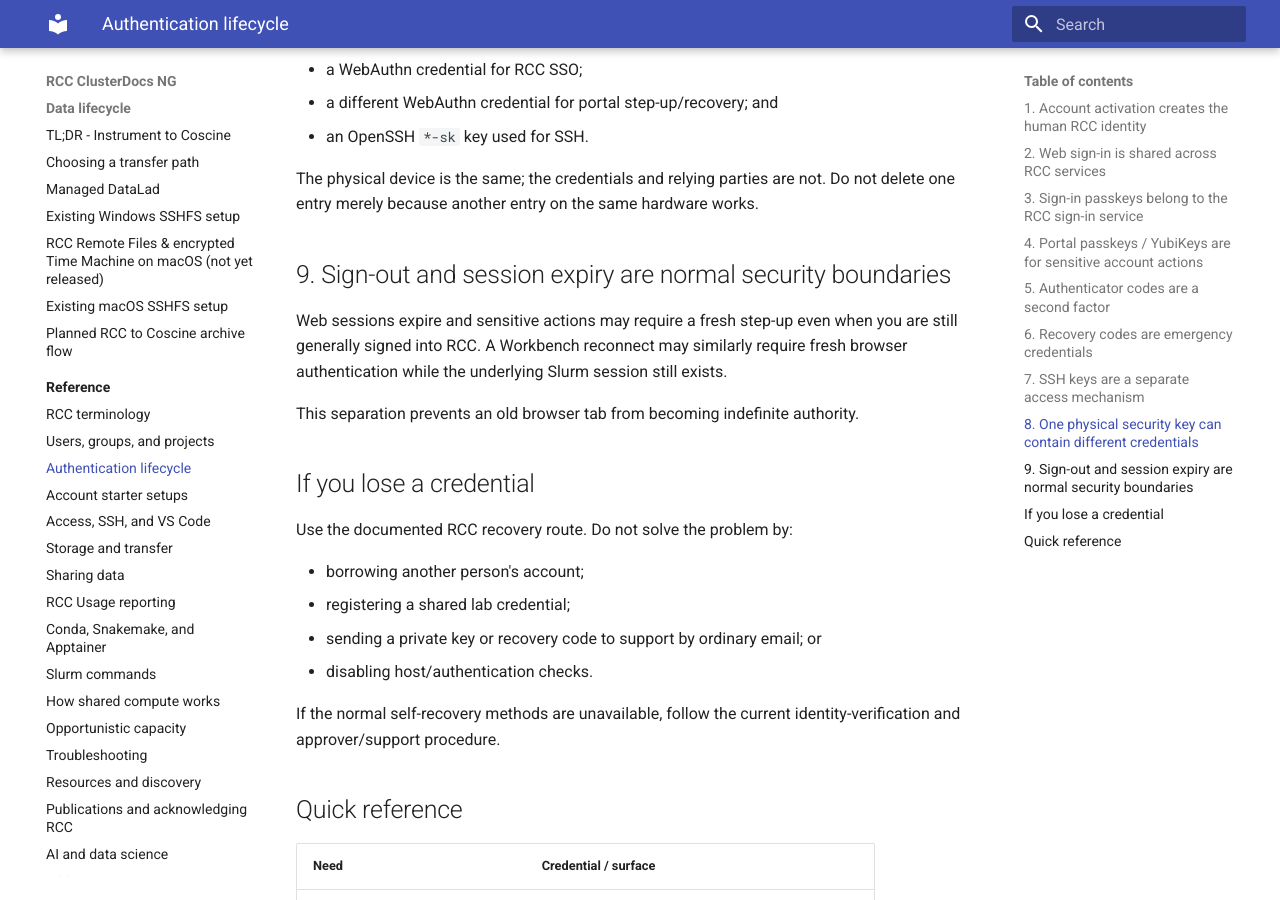
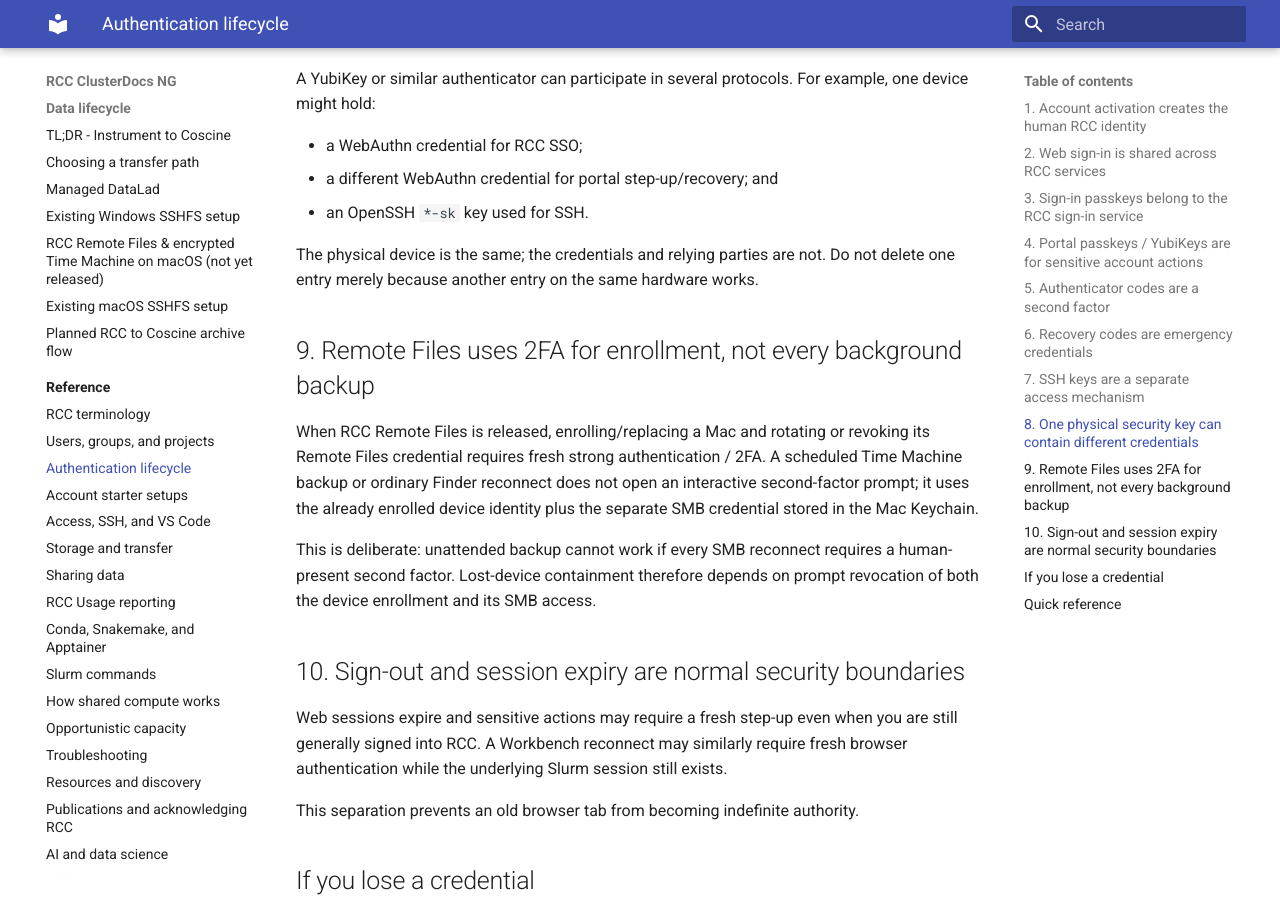
Before and after one commit to IKIM-Essen/ClusterDocs, an MkDocs documentation site: the page built from docs/reference/authentication-lifecycle.md, in a window 1280 px wide and 900 px high, scrolled down 2841 px. Built offline with MkDocs 1.6.1 and Material for MkDocs 9.7.7, drawn with Linux system fonts in a browser that asks for light colours; some of the changed text lies outside the part shown.

Commit message:
docs: explain Remote Files 2FA lifecycle

````diff
--- a/docs/reference/authentication-lifecycle.md
+++ b/docs/reference/authentication-lifecycle.md
@@ -16,7 +16,11 @@ RCC account
    |      -> portal passkey or YubiKey, authenticator code, recovery codes
    |
    +--> SSH / SFTP
-          -> SSH public key registered to your RCC account
+   |      -> SSH public key registered to your RCC account
+   |
+   +--> Remote Files device enrollment
+          -> fresh strong authentication / 2FA for enrollment and security changes
+          -> enrolled device identity + separate SMB credential for unattended reconnects
 ```
 
 Never share any of these credentials with another person. Project access is
@@ -124,7 +128,19 @@ example, one device might hold:
 The physical device is the same; the credentials and relying parties are not.
 Do not delete one entry merely because another entry on the same hardware works.
 
-## 9. Sign-out and session expiry are normal security boundaries
+## 9. Remote Files uses 2FA for enrollment, not every background backup
+
+When RCC Remote Files is released, enrolling/replacing a Mac and rotating or
+revoking its Remote Files credential requires fresh strong authentication /
+2FA. A scheduled Time Machine backup or ordinary Finder reconnect does not open
+an interactive second-factor prompt; it uses the already enrolled device
+identity plus the separate SMB credential stored in the Mac Keychain.
+
+This is deliberate: unattended backup cannot work if every SMB reconnect
+requires a human-present second factor. Lost-device containment therefore
+depends on prompt revocation of both the device enrollment and its SMB access.
+
+## 10. Sign-out and session expiry are normal security boundaries
 
 Web sessions expire and sensitive actions may require a fresh step-up even when
 you are still generally signed into RCC. A Workbench reconnect may similarly
````
